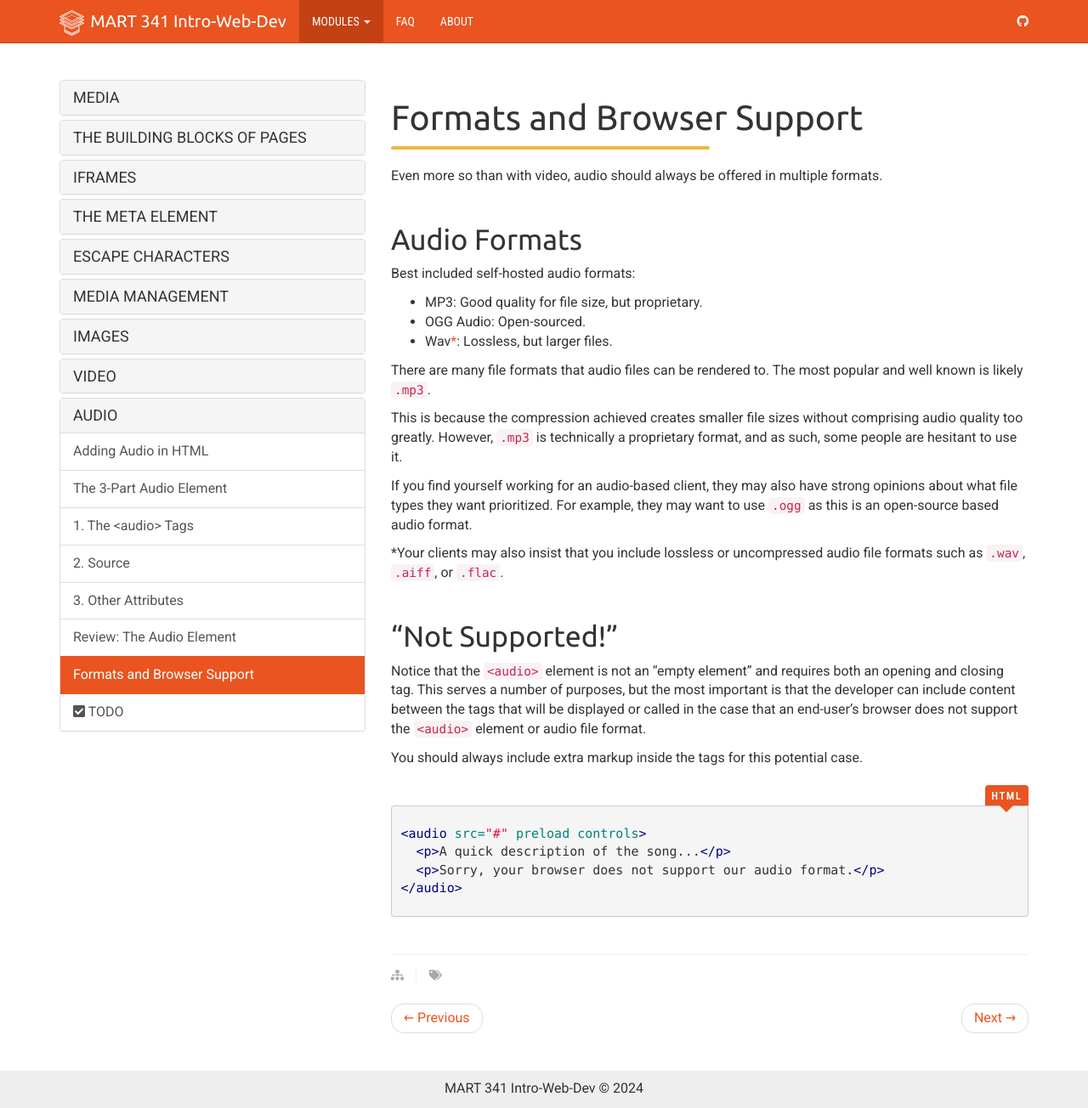
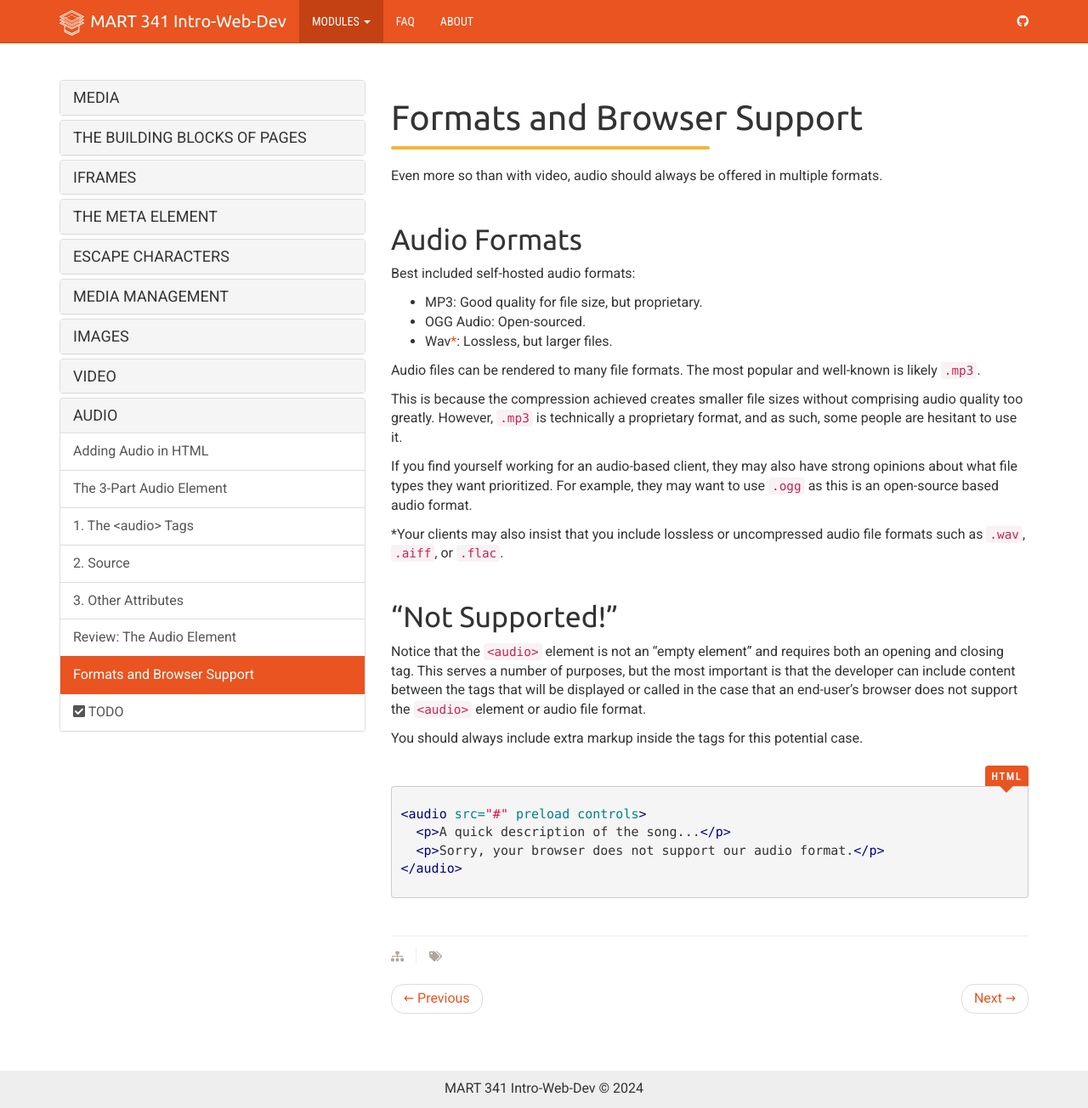
Before and after one commit to Montana-Media-Arts/webDesignFall2024, a Jekyll site: the page built from _docs/topic-07/08-audio/page-07.md, in a window 1280 px wide and 1304 px high. Shown: the whole window at 85% size. Built offline with Jekyll 4.4.1, drawn with Linux system fonts in a browser that asks for light colours; nearby versions of some CDN libraries.

Commit message:
Update page-07.md

```diff
--- a/_docs/topic-07/08-audio/page-07.md
+++ b/_docs/topic-07/08-audio/page-07.md
@@ -15,7 +15,7 @@ Best included self-hosted audio formats:
 - OGG Audio: Open-sourced.
 - Wav<a href="#lossless-formats">*</a>: Lossless, but larger files.
 
-There are many file formats that audio files can be rendered to. The most popular and well known is likely `.mp3`.
+Audio files can be rendered to many file formats. The most popular and well-known is likely `.mp3`.
 
 This is because the compression achieved creates smaller file sizes without comprising audio quality too greatly. However, `.mp3` is technically a proprietary format, and as such, some people are hesitant to use it.
 
@@ -29,7 +29,6 @@ Notice that the `<audio>` element is not an "empty element" and requires both an
 
 You should always include extra markup inside the tags for this potential case.
 
-
 <div class="code-heading">
   <span class="html">HTML</span>
 </div>
```
